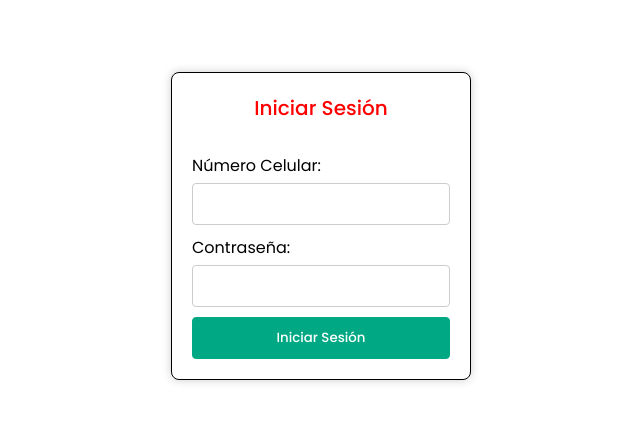
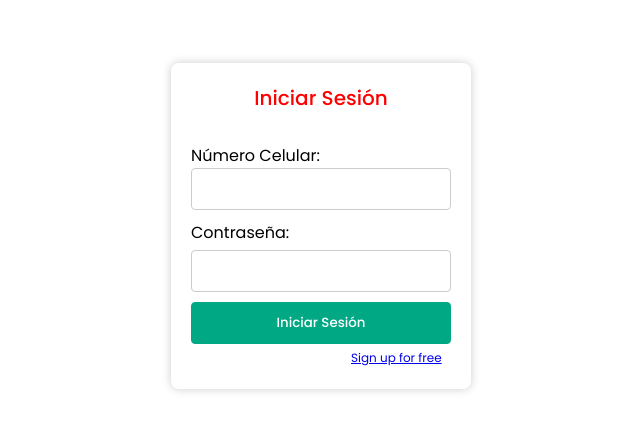
Before and after one commit to EstebanMa12/WhatsApp-clone, a website built with webpack: page index.html in a window 1280 px wide. Shown: the part 174-604 px from the top of the page, without its empty margins (319-959 px from the left). Built offline with nearby package versions, Linux system fonts and the light colour scheme.

Commit message:
Update package.json, package-lock.json, style files, and Login.html

```diff
--- a/package.json
+++ b/package.json
@@ -43,6 +43,7 @@
     "webpack-dev-server": "^4.15.1"
   },
   "dependencies": {
-    "html-loader": "^4.2.0"
+    "html-loader": "^4.2.0",
+    "nodejs": "^0.0.0"
   }
 }
--- a/public/style/sass/_chats.sass
+++ b/public/style/sass/_chats.sass
@@ -5,7 +5,7 @@
     // border: 3px solid red
     width: 30%
     &__header
-        // border: 1px solid yellow
+        //border: 1px solid yellow
         display: flex
         flex-direction: column
         justify-content: space-between
--- a/public/style/sass/_login.sass
+++ b/public/style/sass/_login.sass
@@ -6,12 +6,13 @@
     display: flex
     flex-direction: column
     &__container
-        border: 1px solid black
+        // border: 1px solid black
         background-color: #fff
         border-radius: 8px
         box-shadow: 0px 0px 10px rgba(0, 0, 0, 0.2)
         padding: 20px
         width: 300px
+
 
     & h2
         text-align: center
@@ -27,6 +28,10 @@
         border: 1px solid var.$base_gray_dark
         border-radius: 4px
         width: 100%
+        &[type="number"]
+            -moz-appearance: textfield
+            -webkit-appearance: textfield
+            margin: 0
         &:focus
             outline: none
             border: 1px solid var.$base_green
@@ -43,3 +48,10 @@
         &:hover
             background-color: var.$base_green_dark
             border: 1px solid var.$base_green_dark
+
+a
+    text-align: right
+    align-self: flex-end
+    margin-left: 160px
+    // border: 1px solid black
+    font-size: 12px
--- a/public/style/sass/_main__container.sass
+++ b/public/style/sass/_main__container.sass
@@ -3,7 +3,7 @@
 .main__container
     // border: 1px solid blue
     position: relative
-    width: 1396px
+    width: 1296px
     max-width: 100%
     height: calc( 100vh - 40px )
     display: flex
--- a/public/templates/Login.html
+++ b/public/templates/Login.html
@@ -8,11 +8,12 @@
     <form class="login">
         <h2>Iniciar Sesión</h2>
         <label for="login__cellphone">Número Celular:</label>
-        <input type="number" id="login__cellphone" name="numero-celular" required>
+        <input type="number" class="login__cellphone" id="login__cellphone" name="numero-celular" required>
 
         <label for="login__password">Contraseña:</label>
         <input type="password" id="login__password" name="contrasena" required>
 
         <button id="register" type="submit">Iniciar Sesión</button>
     </form>
+    <a href="http://">Sign up for free</a>
 </div>
```
Also changed, not shown: public/style/style.css, 2 other files.
